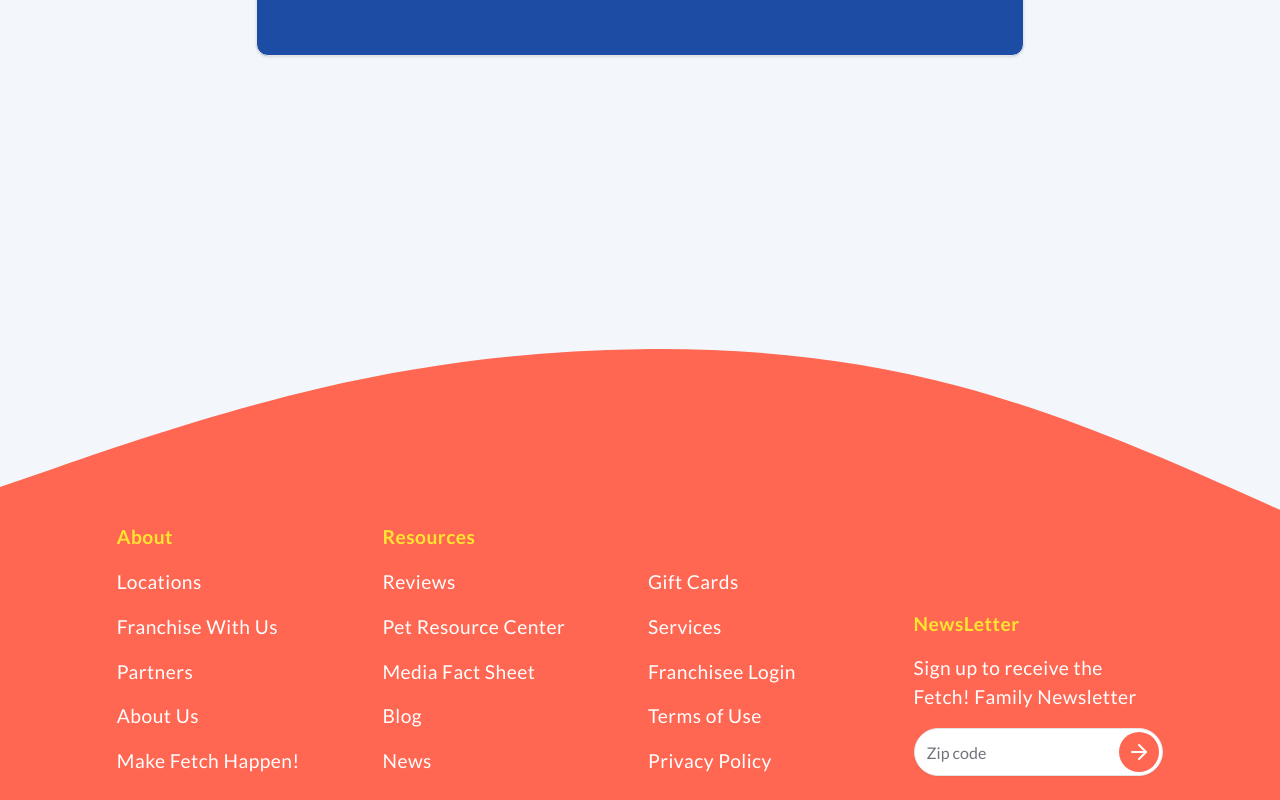
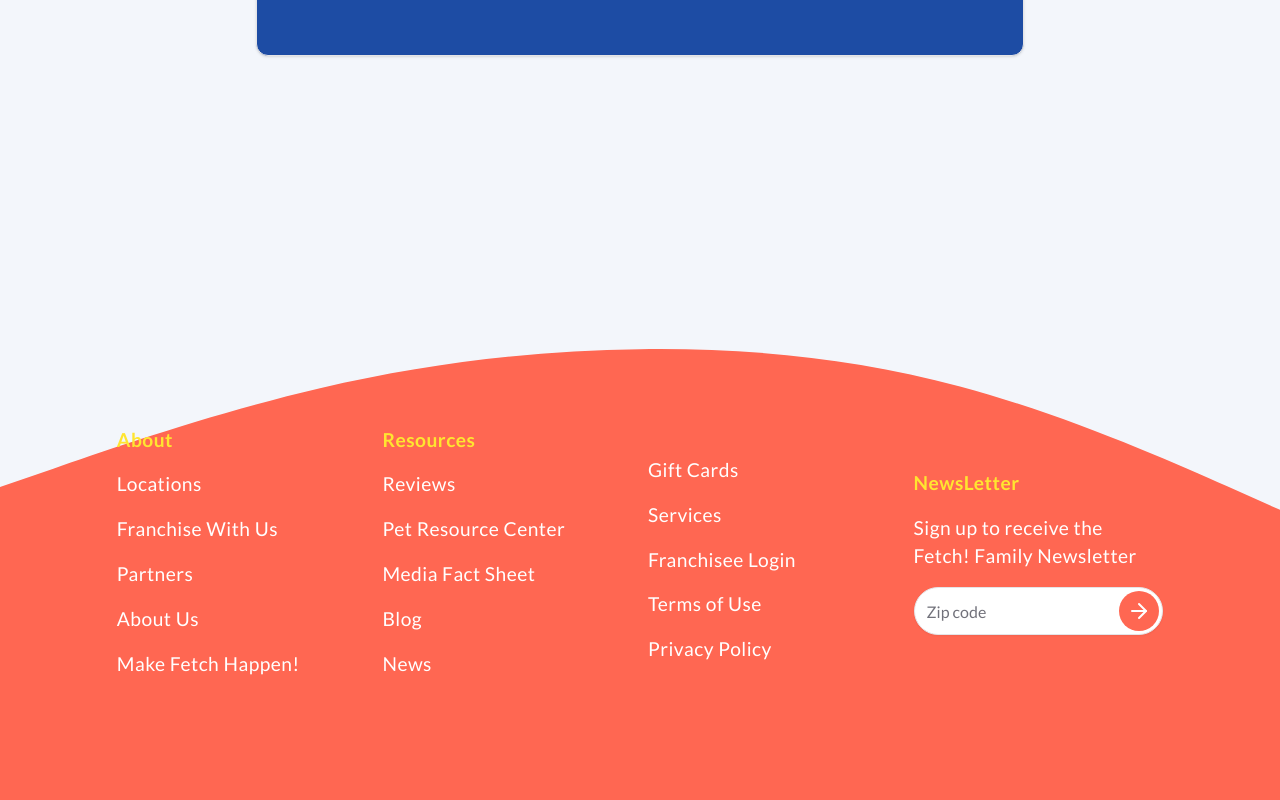
Before and after one commit to oscarMolina1523/Pet-Project, a React (Vite) app: page /home in a window 1280 px wide. Shown: the part 3744-4544 px from the top of the page. Built offline with nearby package versions, Linux system fonts and the light colour scheme.

Commit message:
little changes in footer component

```diff
--- a/src/shared/Footer.tsx
+++ b/src/shared/Footer.tsx
@@ -7,7 +7,7 @@ const FooterComponent: React.FC = () => {
   return (
     <div className="w-full h-[34rem] overflow-hidden relative flex flex-col items-center justify-end mt-auto bg-sky">
       <img className="static object-cover object-bottom w-full h-full" src="src\assets\orange-footer.svg" />
-      <div className="flex flex-row gap-4 px-4 w-full absolute items-end justify-center h-full py-6 ">
+      <div className="flex flex-row gap-4 px-4 pt-12 w-full absolute items-center justify-center h-full ">
         <div className="flex flex-col w-1/5 gap-4">
           <Label className="text-yellow text-left text-[1.2rem] font-semibold tracking-wide">About</Label>
           <Label className="text-surface-neutral text-left text-[1.2rem] tracking-wide">Locations</Label>
@@ -32,7 +32,7 @@ const FooterComponent: React.FC = () => {
           <Label className="text-surface-neutral text-left text-[1.2rem] tracking-wide">Terms of Use</Label>
           <Label className="text-surface-neutral text-left text-[1.2rem] tracking-wide">Privacy Policy</Label>
         </div>
-        <div className="flex flex-col w-1/5 gap-4">
+        <div className="flex flex-col items-start justify-start w-1/5 gap-4">
           <Label className="text-yellow text-left text-[1.2rem] font-semibold tracking-wide">NewsLetter</Label>
           <Label className="text-surface-neutral text-left text-[1.2rem] tracking-wide">Sign up to receive the Fetch! Family Newsletter</Label>
           <div className="relative w-full">
```
